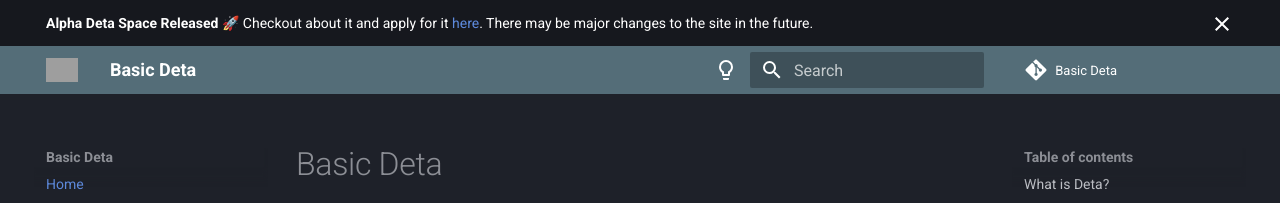
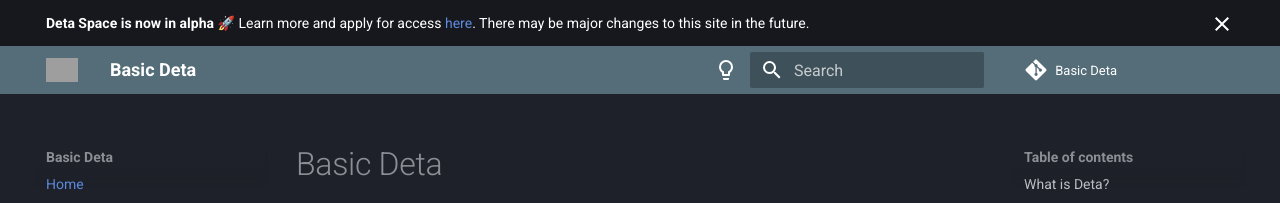
Before and after one commit to neobrains/deta-community, an MkDocs documentation site: the page built from docs/index.md, in a window 1280 px wide and 900 px high. Shown: the top 203 px of the window. Built offline with MkDocs 1.6.1 and Material for MkDocs 9.7.7, drawn with Linux system fonts in a browser that asks for light colours; comment, search, counter and statistics services are not loaded; grey boxes are pictures that could not be loaded.

Commit message:
Update announcement bar

```diff
--- a/overrides/main.html
+++ b/overrides/main.html
@@ -3,7 +3,6 @@
 <!-- Announcement bar -->
 {% block announce %}
 <style>
-
   /* Add background color transition */
   .md-announce {
     transition: background-color 125ms;
@@ -26,6 +25,8 @@
     white-space: nowrap;
   }
 </style>
-    <strong>Alpha Deta Space Released</strong> 🚀 Checkout about it
-    and apply for it <a href="https://alpha.deta.space">here</a>. There may be major changes to the site in the future.
+
+<strong>Deta Space is now in alpha</strong> 🚀
+Learn more and apply for access <a href="https://alpha.deta.space">here</a>.
+There may be major changes to this site in the future.
 {% endblock %}
```
Lines whose indentation alone changed are shown as unchanged.
